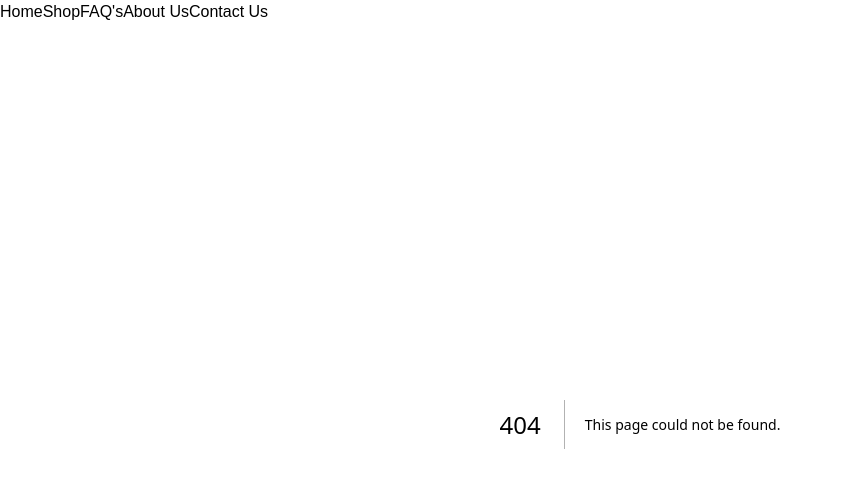
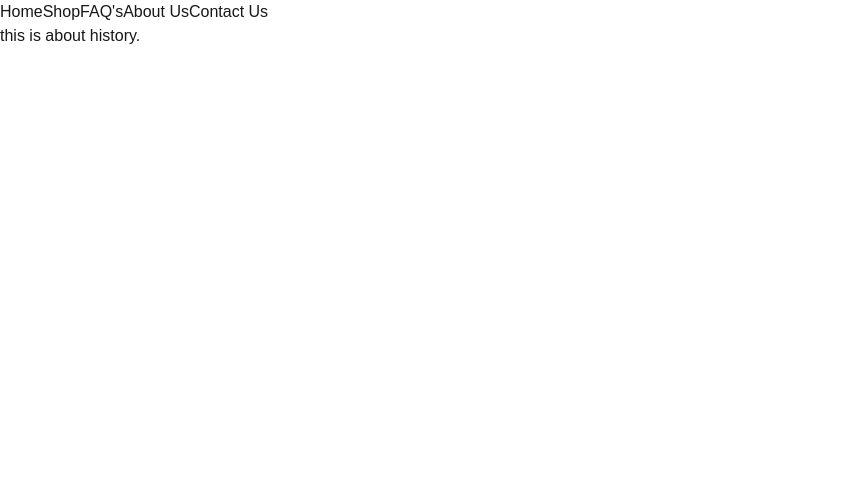
Before and after one commit to shahinexy/Next-js-core-concept-p-1-recape, a Next.js app: page /about/history in a window 1280 px wide. Before the commit this address had no page. Shown: the top 488 px of the page, without its empty margins (0-843 px from the left). Built offline with nearby package versions, Linux system fonts and the light colour scheme.

Commit message:
nestet route

```diff
--- /dev/null
+++ b/src/app/about/history/page.jsx
@@ -0,0 +1,11 @@
+import React from 'react';
+
+const aboutpage = () => {
+    return (
+        <div>
+            <p>this is about history.</p>
+        </div>
+    );
+};
+
+export default aboutpage;
--- a/src/app/about/page.jsx
+++ b/src/app/about/page.jsx
@@ -1,10 +1,12 @@
+import Link from 'next/link';
 import React from 'react';
 
 const aboutpage = () => {
     return (
         <div>
             <h1 className='text-5xl font-semibold text-red-800'>This is about us page</h1>
-
+            <Link href={'/about/history'}>History</Link>
+            <Link href={'/about/mission'}>Mission</Link>
         </div>
     );
 };
```
Also changed, not shown: src/app/about/mission/page.jsx (added, +11 -0 lines).
